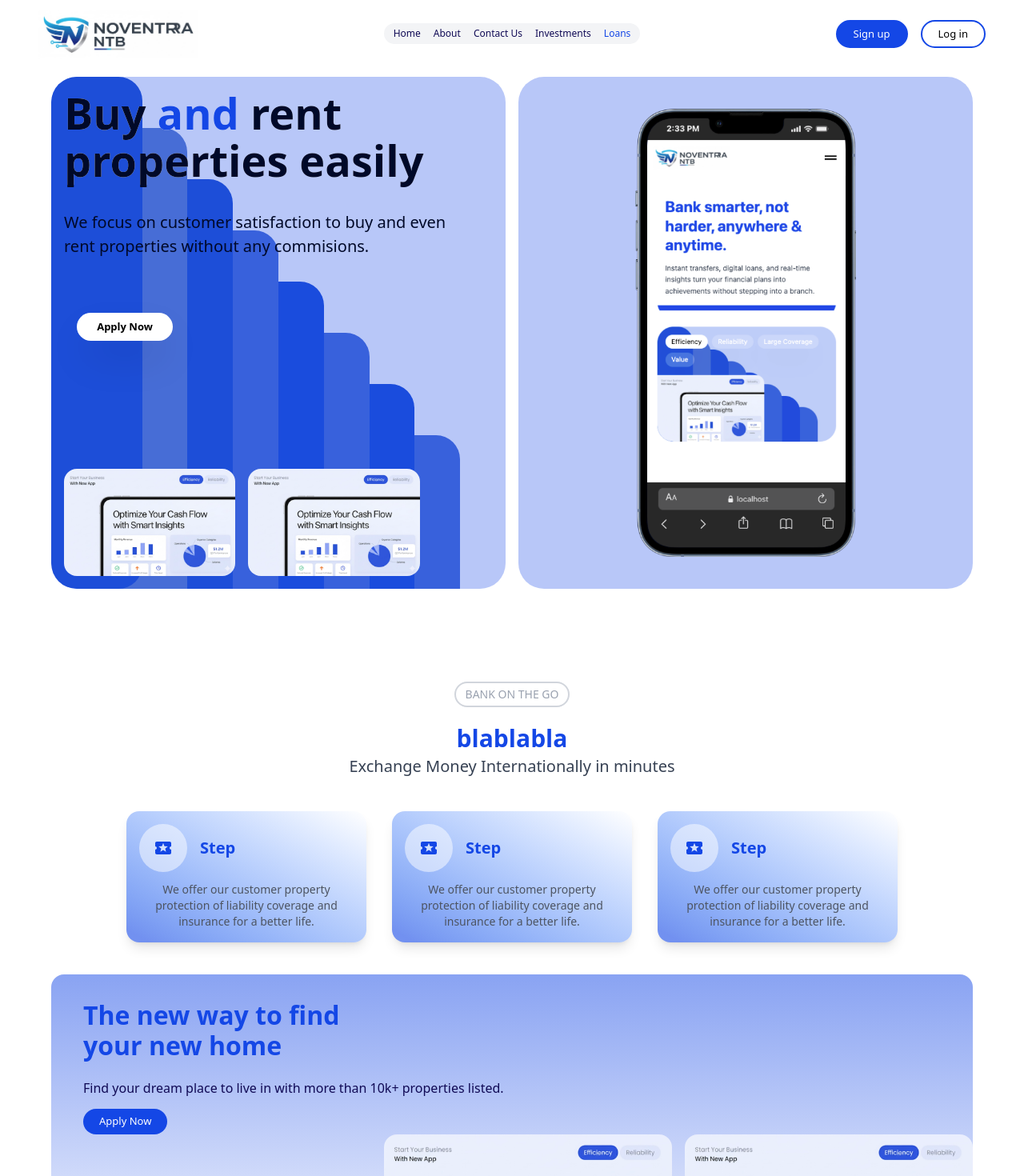
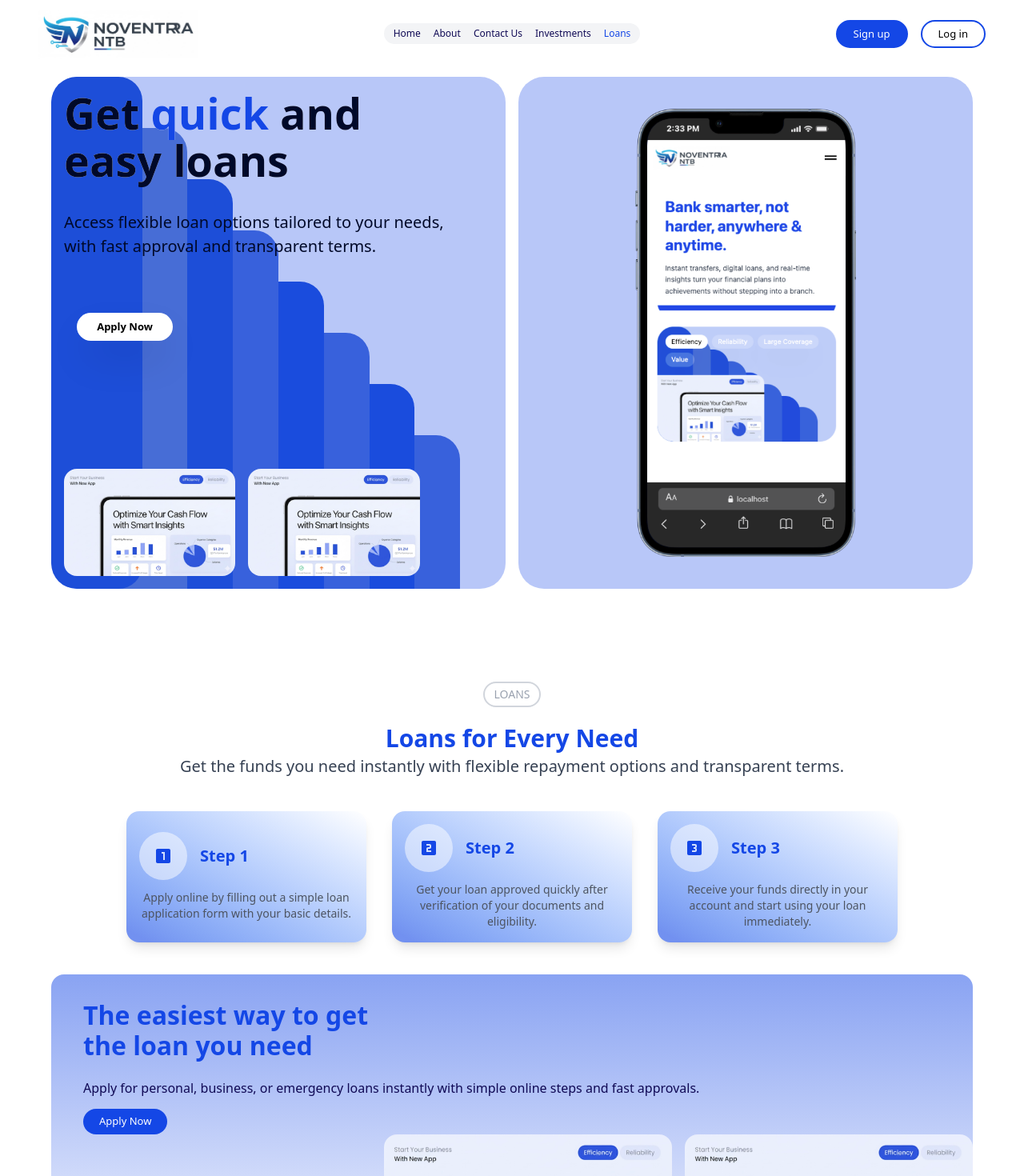
Before and after one commit to Eche00/Noventra-NTB, a React (Vite) app: page /loans in a window 1280 px wide. Shown: the top 1470 px of the page at 80% size. Built offline with nearby package versions, Linux system fonts and the light colour scheme; no server answers; what @moonpay/moonpay-react would draw is missing.

Commit message:
Refactor component structure for improved organization and maintainability

```diff
--- a/src/pages/About.jsx
+++ b/src/pages/About.jsx
@@ -1,4 +1,3 @@
-import React from 'react'
 import Hero from './aboutcomponent/Hero'
 import Records from './aboutcomponent/Records'
 import Aboutus from './aboutcomponent/Aboutus'
@@ -10,7 +9,7 @@ function About() {
             <div className=' w-full md:min-h-screen py-24'><Hero /></div>
             <div ><Records /></div>
             <div className=' w-full bg-blue-700/10 min-h-screen '><Aboutus /></div>
-            <div className=' w-full  min-h-[70vh] '><WeDo /></div>
+            <div className=' w-full  min-h-[70vh] pb-10'><WeDo /></div>
 
         </div>
     )
--- a/src/pages/ContactUs.jsx
+++ b/src/pages/ContactUs.jsx
@@ -1,4 +1,4 @@
-import { LocalActivity } from '@mui/icons-material'
+import { Email, LocalActivity, LocationCity, Phone } from '@mui/icons-material'
 import React from 'react'
 
 function ContactUs() {
@@ -16,48 +16,65 @@ function ContactUs() {
             </div>
 
             <section className='relative flex flex-wrap items-center justify-center gap-8 w-[90%] sm:w-full mx-auto'>
-                <div class="flex flex-col items-center justify-center text-center gap-3 bg-linear-to-tr from-5% from-blue-700/20 to-white shadow-lg p-4 rounded-2xl sm:max-w-[300px] ">
+                <div class="flex flex-col items-center justify-center text-center gap-3 bg-linear-to-tr from-5% from-blue-700/20 to-white shadow-lg p-4 rounded-2xl sm:max-w-[300px] w-full  ">
                     <h3 class="text-xl font-semibold text-blue-700 flex items-baseline gap-2">
-                        <span className=' text-blue-700 w-[60px] h-[60px] rounded-full bg-white/50 flex items-center justify-center'><LocalActivity /></span>
-                        Property Insurance</h3>
+                        <span className=' text-blue-700 w-[60px] h-[60px] rounded-full bg-white/50 flex items-center justify-center'><Email /></span>
+                        Email</h3>
                     <p class="text-[#4D5461] text-sm">
-                        We offer our customer property protection of liability coverage and insurance for a better life.
+                        support@noventrantb.com <br /> (Quick Response)
                     </p>
                 </div>
-                <div class="flex flex-col items-center justify-center text-center gap-3 bg-linear-to-tr from-5% from-blue-700/60 to-white shadow-lg p-4 rounded-2xl sm:max-w-[300px]">
+                <div class="flex flex-col items-center justify-center text-center gap-3 bg-linear-to-tr from-5% from-blue-700/60 to-white shadow-lg p-4 rounded-2xl sm:max-w-[300px]  w-full ">
                     <h3 class="text-xl font-semibold text-blue-700 flex items-baseline gap-2">
-                        <span className=' text-blue-700 w-[60px] h-[60px] rounded-full bg-white/50 flex items-center justify-center'><LocalActivity /></span>
-                        Property Insurance</h3>
+                        <span className=' text-blue-700 w-[60px] h-[60px] rounded-full bg-white/50 flex items-center justify-center'><LocationCity /></span>
+                        Head Server Address
+                    </h3>
                     <p class="text-[#4D5461] text-sm">
-                        We offer our customer property protection of liability coverage and insurance for a better life.
+                        Opal Tower, Business Bay, Dubai, UAE
                     </p>
                 </div>
-                <div class="flex flex-col items-center justify-center text-center gap-3 bg-linear-to-tr from-5% from-blue-700/20 to-white shadow-lg p-4 rounded-2xl sm:max-w-[300px]">
+                <div class="flex flex-col items-center justify-center text-center gap-3 bg-linear-to-tr from-5% from-blue-700/20 to-white shadow-lg p-4 rounded-2xl sm:max-w-[300px]  w-full ">
                     <h3 class="text-xl font-semibold text-blue-700 flex items-baseline gap-2">
-                        <span className=' text-blue-700 w-[60px] h-[60px] rounded-full bg-white/50 flex items-center justify-center'><LocalActivity /></span>
-                        Property Insurance</h3>
+                        <span className=' text-blue-700 w-[60px] h-[60px] rounded-full bg-white/50 flex items-center justify-center'><Phone /></span>
+                        Mobile Number</h3>
                     <p class="text-[#4D5461] text-sm">
-                        We offer our customer property protection of liability coverage and insurance for a better life.
-                    </p>
-                </div>
-                <div class="flex flex-col items-center justify-center text-center gap-3 bg-linear-to-tr from-5% from-blue-700/20 to-white shadow-lg p-4 rounded-2xl sm:max-w-[300px]">
-                    <h3 class="text-xl font-semibold text-blue-700 flex items-baseline gap-2">
-                        <span className=' text-blue-700 w-[60px] h-[60px] rounded-full bg-white/50 flex items-center justify-center'><LocalActivity /></span>
-                        Property Insurance</h3>
-                    <p class="text-[#4D5461] text-sm">
-                        We offer our customer property protection of liability coverage and insurance for a better life.
-                    </p>
-                </div>
-                <div class="flex flex-col items-center justify-center text-center gap-3 bg-linear-to-tr from-5% from-blue-700/20 to-white shadow-lg p-4 rounded-2xl sm:max-w-[300px]">
-                    <h3 class="text-xl font-semibold text-blue-700 flex items-baseline gap-2">
-                        <span className=' text-blue-700 w-[60px] h-[60px] rounded-full bg-white/50 flex items-center justify-center'><LocalActivity /></span>
-                        Property Insurance</h3>
-                    <p class="text-[#4D5461] text-sm">
-                        We offer our customer property protection of liability coverage and insurance for a better life.
+                        VIP ACCESS ONLY - May be congested or unavailable.
                     </p>
                 </div>
 
+
             </section>
+
+            <div class="bg-linear-to-b from-blue-700/50 to-[#E0DEF700] rounded-2xl overflow-hidden my-10 w-[90%] mx-auto">
+                <div className='pt-8 md:px-10 px-6 flex flex-col gap-4'>
+                    <h1 class="text-[32px] font-bold text-blue-700 md:leading-[120%] leading-[90%]">
+                        Get in touch with <br /> our support team
+                    </h1>
+
+                    <p class="text-[16px] text-[#100A55] mt-2 leading-[120%]">
+                        Have questions or need assistance? Reach out to us through any of the channels below and we’ll respond as quickly as possible.
+                    </p>
+
+                    <ul className="mt-3 flex flex-col gap-2 text-[#100A55] text-[15px]">
+                        <li>
+                            <span className="font-semibold text-blue-700">Email:</span> support@noventrantb.com (Quick Response)
+                        </li>
+                        <li>
+                            <span className="font-semibold text-blue-700">Head Server Address:</span> Opal Tower, Business Bay, Dubai, UAE
+                        </li>
+                        <li>
+                            <span className="font-semibold text-blue-700">Phone Number:</span> VIP ACCESS ONLY – May be congested or unavailable.
+                        </li>
+                    </ul>
+                </div>
+
+
+                <div className='flex flex-wrap items-end justify-end w-full sm:mt-0 mt-5 gap-4'>
+                    <img src="/hero.webp" className='max-w-[360px] max-h-[254px] w-full h-full rounded-t-2xl md:rounded-b-0 rounded-b-2xl' alt="" />
+                    <img src="/hero.webp" className='max-w-[360px] max-h-[254px] w-full h-full rounded-t-2xl' alt="" />
+                </div>
+            </div>
+
         </div>
     )
 }
--- a/src/pages/aboutcomponent/Aboutus.jsx
+++ b/src/pages/aboutcomponent/Aboutus.jsx
@@ -3,7 +3,7 @@ import { Check, Circle, Key, MonetizationOn } from "@mui/icons-material"
 function Aboutus() {
     return (
         <div className="sm:w-[85%] w-[90%] mx-auto py-[100px] ">
-            <p className='w-fit mx-auto px-3 py-1 text-gray-400 text-sm font-normal border-2 border-gray-300 rounded-full mb-5'>BANK ON THE GO</p>
+            <p className='w-fit mx-auto px-3 py-1 text-gray-400 text-sm font-normal border-2 border-gray-300 rounded-full mb-5 uppercase'>About us</p>
             <div className="flex items-center justify-center">
                 <h1 className=" text-[#1A1A1A] font-[400] sm:text-[44px] text-[22px]   w-full sm:w-[70%]  smm:tracker-[1.28px] leading-[100%] tracker-[0.8px] text-center">
                     Professional Guidance Through Mentorship, Signals, and
--- a/src/pages/homecomponents/Testimonial.jsx
+++ b/src/pages/homecomponents/Testimonial.jsx
@@ -79,7 +79,7 @@ function Testimonial() {
 
                 <h2 className="text-3xl font-bold text-gray-900">Testimonials</h2>
                 <p className="text-gray-500 mt-2 max-w-xl">
-                    See why users rely on our escrow platform every day
+                    See why users rely on our platform every day
                 </p>
 
                 <motion.div
@@ -110,7 +110,7 @@ function Testimonial() {
                     />
                 </div>
             </main>
-            <p className='w-fit mx-auto px-3 py-1 text-gray-400 text-sm font-normal border-2 border-gray-300 rounded-full mt-5'>BANK ON THE GO</p>
+            <p className='w-fit mx-auto px-3 py-1 text-gray-400 text-sm font-normal border-2 border-gray-300 rounded-full mt-5 uppercase'>Virtual Card</p>
             <div className="mt-12 flex flex-col lg:flex-row items-center gap-10 max-w-5xl mx-auto">
 
                 {/* Left: Card Info */}
--- a/src/pages/homecomponents/WeDo.jsx
+++ b/src/pages/homecomponents/WeDo.jsx
@@ -5,7 +5,7 @@ function WeDo() {
     return (
         <div>
             <main class="w-[90%] mx-auto ">
-                <p className='w-fit mx-auto px-3 py-1 text-gray-400 text-sm font-normal border-2 border-gray-300 rounded-full my-5'>BANK ON THE GO</p>
+                <p className='w-fit mx-auto px-3 py-1 text-gray-400 text-sm font-normal border-2 border-gray-300 rounded-full my-5 uppercase'>Global</p>
 
                 <h2 class="text-xl md:text-3xl font-bold text-blue-700 leading-tight text-center">Borderless Exchange</h2>
                 <p class="text-sm md:text-xl text-gray-700 leading-relaxed  text-center mb-10">Instant international money exchange.</p>
--- a/src/pages/investmentcomponent/Hero.jsx
+++ b/src/pages/investmentcomponent/Hero.jsx
@@ -1,5 +1,4 @@
-import { LocalActivity } from '@mui/icons-material'
-import React from 'react'
+import { Inventory, JoinFull, RealEstateAgent, ReceiptRounded } from '@mui/icons-material'
 
 function Hero() {
     return (
@@ -9,8 +8,12 @@ function Hero() {
                 {/* left hero  */}
                 <section className='relative flex-1  flex flex-col gap-5 sm:bg-blue-700/30 h-[80vh] rounded-4xl sm:p-4  overflow-hidden'>
                     <div className='flex flex-col gap-8 text-[#000929]  font-bold md:max-w-[544px] w-[90%] md:mx-0 mx-auto z-30'>
-                        <h1 className='text-[#000929] md:text-[54px] text-[38px] md:text-start text-center font-bold leading-[110%] font-sans bg-white bg-clip-text'>Buy <span className='text-blue-700'> and </span> rent properties easily</h1>
-                        <h3 className='md:text-[20px] text-[16px] font-normal md:text-start text-center '>We focus on customer satisfaction to buy and even rent properties without any commisions.</h3>
+                        <h1 className='text-[#000929] md:text-[54px] text-[38px] md:text-start text-center font-bold leading-[110%] font-sans bg-white bg-clip-text'>
+                            Invest <span className='text-blue-700'> smartly </span> and grow your wealth
+                        </h1>
+                        <h3 className='md:text-[20px] text-[16px] font-normal md:text-start text-center'>
+                            We provide secure and reliable investment options designed to help you maximize returns and build a stronger financial future.
+                        </h3>
                     </div>
 
 
@@ -32,42 +35,48 @@ function Hero() {
 
                 </section>
                 {/* right hero  */}
-                <section className='relative flex flex-1 flex-wrap justify-center  gap-4 '>
+                <section className='relative flex flex-1 flex-wrap justify-center gap-4'>
                     <div class="flex flex-col items-center justify-center text-center gap-3 bg-linear-to-tl from-5% from-blue-700/20 to-white shadow-lg p-4 rounded-2xl xl:max-w-[250px] max-w-[300px] ">
                         <h3 class="text-xl font-semibold text-blue-700 flex items-baseline gap-2">
-                            <span className=' text-blue-700 w-[60px] h-[60px] rounded-full bg-white/50 flex items-center justify-center'><LocalActivity /></span>
-                            Property </h3>
+                            <span className=' text-blue-700 w-[60px] h-[60px] rounded-full bg-white/50 flex items-center justify-center'><Inventory /></span>
+                            Stocks
+                        </h3>
                         <p class="text-[#4D5461] text-sm">
-                            We offer our customer property protection of liability coverage and insurance for a better life.
+                            Invest in top-performing stocks to grow your portfolio and earn consistent returns.
                         </p>
                     </div>
+
                     <div class="flex flex-col items-center justify-center text-center gap-3 bg-linear-to-tr from-5% from-blue-700/60 to-white shadow-lg p-4 rounded-2xl xl:max-w-[250px] max-w-[300px]">
                         <h3 class="text-xl font-semibold text-blue-700 flex items-baseline gap-2">
-                            <span className=' text-blue-700 w-[60px] h-[60px] rounded-full bg-white/50 flex items-center justify-center'><LocalActivity /></span>
-                            Property </h3>
+                            <span className=' text-blue-700 w-[60px] h-[60px] rounded-full bg-white/50 flex items-center justify-center'><JoinFull /></span>
+                            Bonds
+                        </h3>
                         <p class="text-[#4D5461] text-sm">
-                            We offer our customer property protection of liability coverage and insurance for a better life.
+                            Secure your funds with government and corporate bonds, offering stable returns over time.
                         </p>
                     </div>
+
                     <div class="flex flex-col items-center justify-center text-center gap-3 bg-linear-to-bl from-5% from-blue-700/60 to-white shadow-lg p-4 rounded-2xl xl:max-w-[250px] max-w-[300px]">
                         <h3 class="text-xl font-semibold text-blue-700 flex items-baseline gap-2">
-                            <span className=' text-blue-700 w-[60px] h-[60px] rounded-full bg-white/50 flex items-center justify-center'><LocalActivity /></span>
-                            Property </h3>
+                            <span className=' text-blue-700 w-[60px] h-[60px] rounded-full bg-white/50 flex items-center justify-center'><ReceiptRounded /></span>
+                            Mutual Funds
+                        </h3>
                         <p class="text-[#4D5461] text-sm">
-                            We offer our customer property protection of liability coverage and insurance for a better life.
+                            Diversify your investments with professionally managed mutual funds for long-term growth.
                         </p>
                     </div>
 
                     <div class="flex flex-col items-center justify-center text-center gap-3 bg-linear-to-br from-5% from-blue-700/20 to-white shadow-lg p-4 rounded-2xl xl:max-w-[250px] max-w-[300px]">
                         <h3 class="text-xl font-semibold text-blue-700 flex items-baseline gap-2">
-                            <span className=' text-blue-700 w-[60px] h-[60px] rounded-full bg-white/50 flex items-center justify-center'><LocalActivity /></span>
-                            Property </h3>
+                            <span className=' text-blue-700 w-[60px] h-[60px] rounded-full bg-white/50 flex items-center justify-center'><RealEstateAgent /></span>
+                            Real Estate Investments
+                        </h3>
                         <p class="text-[#4D5461] text-sm">
-                            We offer our customer property protection of liability coverage and insurance for a better life.
+                            Build wealth through real estate investment opportunities with high potential returns.
                         </p>
                     </div>
+                </section>
 
-                </section>
             </main>
         </div>
     )
--- a/src/pages/loancomponent/Hero.jsx
+++ b/src/pages/loancomponent/Hero.jsx
@@ -1,6 +1,3 @@
-import { Search } from '@mui/icons-material'
-import React from 'react'
-import { bathrooms, beds, direction, properties, sizes, trusted } from '../../utils/svg'
 
 function Hero() {
 
@@ -11,8 +8,12 @@ function Hero() {
                 {/* left hero  */}
                 <section className='relative flex-1  flex flex-col gap-5 sm:bg-blue-700/30 h-[80vh] rounded-4xl sm:p-4  overflow-hidden'>
                     <div className='flex flex-col gap-8 text-[#000929]  font-bold md:max-w-[544px] w-[90%] md:mx-0 mx-auto z-30'>
-                        <h1 className='text-[#000929] md:text-[54px] text-[38px] md:text-start text-center font-bold leading-[110%] font-sans bg-white bg-clip-text'>Buy <span className='text-blue-700'> and </span> rent properties easily</h1>
-                        <h3 className='md:text-[20px] text-[16px] font-normal md:text-start text-center '>We focus on customer satisfaction to buy and even rent properties without any commisions.</h3>
+                        <h1 className='text-[#000929] md:text-[54px] text-[38px] md:text-start text-center font-bold leading-[110%] font-sans bg-white bg-clip-text'>
+                            Get <span className='text-blue-700'> quick </span> and easy loans
+                        </h1>
+                        <h3 className='md:text-[20px] text-[16px] font-normal md:text-start text-center'>
+                            Access flexible loan options tailored to your needs, with fast approval and transparent terms.
+                        </h3>
                         <div className='flex flex-wrap items-center justify-start gap-2 p-4 z-30 mt-5'>
                             <button className=' py-2 w-[120px] bg-white text-black shadow-2xl rounded-full text-[13px]'>Apply Now</button>
                         </div>
--- a/src/pages/loancomponent/LoansCta.jsx
+++ b/src/pages/loancomponent/LoansCta.jsx
@@ -1,4 +1,4 @@
-import { LocalActivity } from '@mui/icons-material'
+import { Looks3, LooksOne, LooksTwo } from '@mui/icons-material'
 import React from 'react'
 import { Link } from 'react-router-dom'
 
@@ -6,50 +6,58 @@ function LoanCta() {
     return (
         <div>
             <main class="w-[90%] mx-auto ">
-                <p className='w-fit mx-auto px-3 py-1 text-gray-400 text-sm font-normal border-2 border-gray-300 rounded-full my-5'>BANK ON THE GO</p>
+                <p className='w-fit mx-auto px-3 py-1 text-gray-400 text-sm font-normal border-2 border-gray-300 rounded-full my-5 uppercase'>Loans</p>
 
-                <h2 class="text-xl md:text-3xl font-bold text-blue-700 leading-tight text-center">blablabla</h2>
-                <p class="text-sm md:text-xl text-gray-700 leading-relaxed  text-center mb-10">Exchange Money Internationally in minutes</p>
-                <section className='relative flex flex-wrap items-center justify-center gap-8 '>
+                <h2 class="text-xl md:text-3xl font-bold text-blue-700 leading-tight text-center">
+                    Loans for Every Need
+                </h2>
+                <p class="text-sm md:text-xl text-gray-700 leading-relaxed text-center mb-10">
+                    Get the funds you need instantly with flexible repayment options and transparent terms.
+                </p>
+                <section className='relative flex flex-wrap items-stretch justify-center gap-8 '>
 
                     <div class="flex flex-col items-center justify-center text-center gap-3 bg-linear-to-tr from-5% from-blue-700/60 to-white shadow-lg p-4 rounded-2xl sm:max-w-[300px]">
                         <div className='flex items-center w-full gap-4'>
-                            <span className=' text-blue-700 w-[60px] h-[60px] rounded-full bg-white/50 flex items-center justify-center'><LocalActivity /></span>
-                            <h3 class="text-xl font-semibold text-blue-700">Step</h3>
+                            <span className=' text-blue-700 w-[60px] h-[60px] rounded-full bg-white/50 flex items-center justify-center'><LooksOne /></span>
+                            <h3 class="text-xl font-semibold text-blue-700">Step 1</h3>
                         </div>
                         <p class="text-[#4D5461] text-sm">
-                            We offer our customer property protection of liability coverage and insurance for a better life.
+                            Apply online by filling out a simple loan application form with your basic details.
                         </p>
                     </div>
+
                     <div class="flex flex-col items-center justify-center text-center gap-3 bg-linear-to-tr from-5% from-blue-700/60 to-white shadow-lg p-4 rounded-2xl sm:max-w-[300px]">
                         <div className='flex items-center w-full gap-4'>
-                            <span className=' text-blue-700 w-[60px] h-[60px] rounded-full bg-white/50 flex items-center justify-center'><LocalActivity /></span>
-                            <h3 class="text-xl font-semibold text-blue-700">Step</h3>
+                            <span className=' text-blue-700 w-[60px] h-[60px] rounded-full bg-white/50 flex items-center justify-center'><LooksTwo /></span>
+                            <h3 class="text-xl font-semibold text-blue-700">Step 2</h3>
                         </div>
                         <p class="text-[#4D5461] text-sm">
-                            We offer our customer property protection of liability coverage and insurance for a better life.
+                            Get your loan approved quickly after verification of your documents and eligibility.
                         </p>
                     </div>
+
                     <div class="flex flex-col items-center justify-center text-center gap-3 bg-linear-to-tr from-5% from-blue-700/60 to-white shadow-lg p-4 rounded-2xl sm:max-w-[300px]">
                         <div className='flex items-center w-full gap-4'>
-                            <span className=' text-blue-700 w-[60px] h-[60px] rounded-full bg-white/50 flex items-center justify-center'><LocalActivity /></span>
-                            <h3 class="text-xl font-semibold text-blue-700">Step</h3>
+                            <span className=' text-blue-700 w-[60px] h-[60px] rounded-full bg-white/50 flex items-center justify-center'><Looks3 /></span>
+                            <h3 class="text-xl font-semibold text-blue-700">Step 3</h3>
                         </div>
                         <p class="text-[#4D5461] text-sm">
-                            We offer our customer property protection of liability coverage and insurance for a better life.
+                            Receive your funds directly in your account and start using your loan immediately.
                         </p>
                     </div>
+
                 </section>
 
                 <div class="bg-linear-to-b from-blue-700/50 to-[#E0DEF700]  rounded-2xl overflow-hidden my-10">
                     <div className=' pt-8 md:px-10 px-6 flex flex-col gap-4'>
                         <h1 class="text-[32px] font-bold text-blue-700 md:leading-[120%] leading-[90%]">
-                            The new way to find <br /> your new home
+                            The easiest way to get <br /> the loan you need
                         </h1>
 
-                        <p class="text-[16px] text-[#100A55] mt-2 leading-[120%] ">
-                            Find your dream place to live in with more than 10k+ properties listed.
+                        <p class="text-[16px] text-[#100A55] mt-2 leading-[120%]">
+                            Apply for personal, business, or emergency loans instantly with simple online steps and fast approvals.
                         </p>
+
 
                         <Link to="/properties" className="py-1.5 px-5 bg-blue-700 text-white rounded-full text-[13px] w-fit">
                             Apply Now
```
